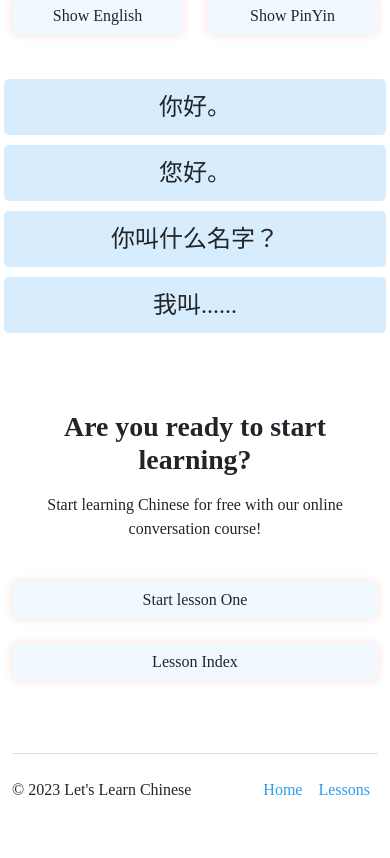
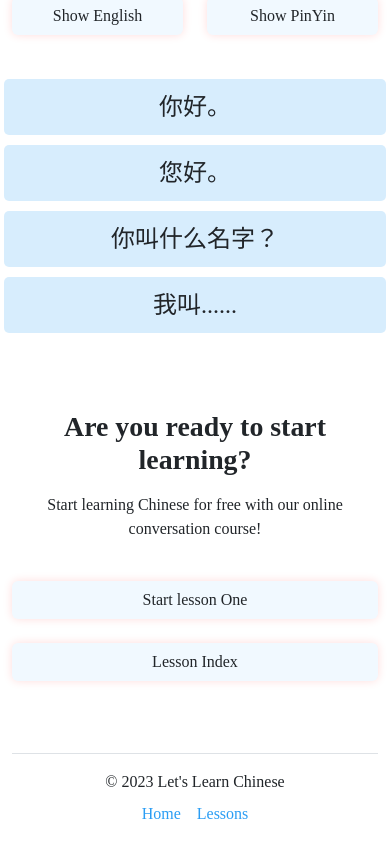
Before and after one commit to RN255/learn-chinese-gold, a React (Create React App) app: page / in a window 390 px wide. Shown: the part 2810-3668 px from the top of the page. Built offline with nearby package versions, Linux system fonts and the light colour scheme.

Commit message:
footer spacing improved

```diff
--- a/src/components/Footer.js
+++ b/src/components/Footer.js
@@ -6,16 +6,14 @@ export default function Footer() {
   return (
     <>
       <div className="container">
-        <footer className="d-flex flex-wrap justify-content-between align-items-center py-3 my-4 border-top">
-          <p className="col-md-4 mb-0 text-body-secondary">© 2023 Let's Learn Chinese</p>
+        <footer className="d-md-flex flex-wrap justify-content-between align-items-center py-3 my-4 border-top">
+          <p className="col-md-4 mb-0 text-center text-md-start">
+            © 2023 Let's Learn Chinese
+          </p>
 
-          <ul className="nav col-md-4 justify-content-end">
+          <ul className="nav col-md-4 justify-content-center justify-content-md-end">
             <li className="nav-item">
-              <Nav.Link
-                className="nav-link px-2 text-body-secondary footerLink"
-                href="/"
-                to="/"
-              >
+              <Nav.Link className="nav-link px-2 footerLink" href="/" to="/">
                 {" "}
                 Home{" "}
               </Nav.Link>
```
